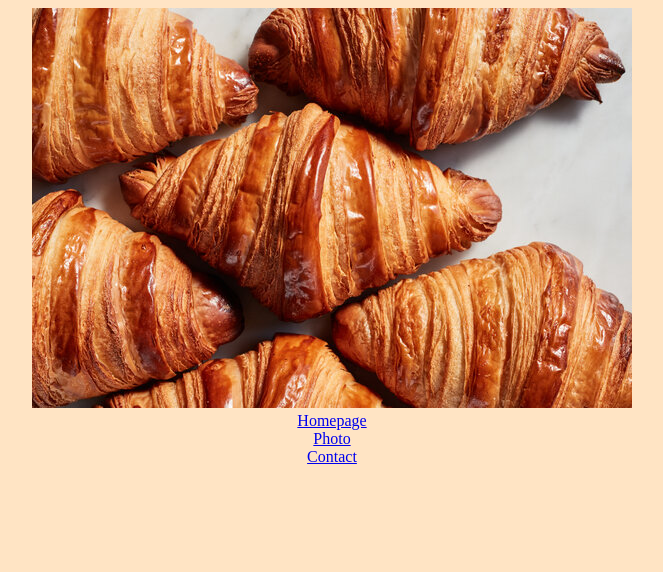
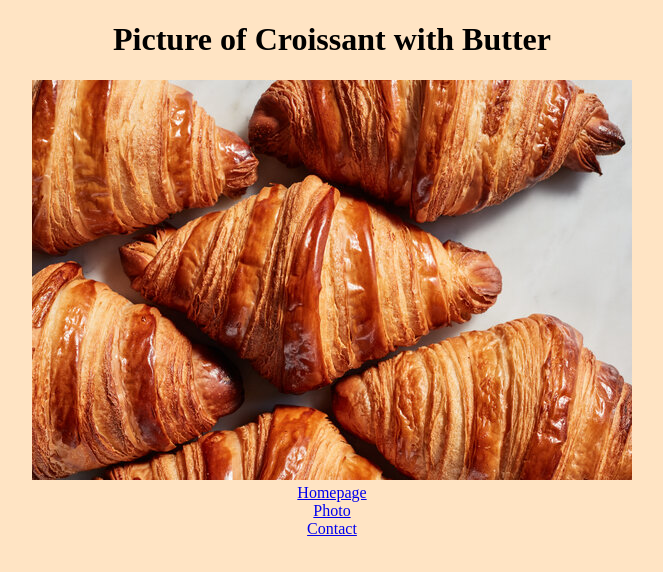
Before and after one commit to kitapedmonds/Croissant, a plain HTML site: page photo.html in a window 1280 px wide. Shown: the whole page, without its empty margins (308-971 px from the left). Drawn offline with Linux system fonts and the light colour scheme.

Commit message:
Update photo.html

```diff
--- a/photo.html
+++ b/photo.html
@@ -8,6 +8,7 @@
     <link rel="stylesheet" href="styling/styles.css" />
   </head>
   <body>
+    <h1>Picture of Croissant with Butter</h1>
     <img src="styling/images/croissant-pic.jpg" class="photocross" />
     <a href="/">Homepage</a>
     <a href="photo.html">Photo</a>
```
